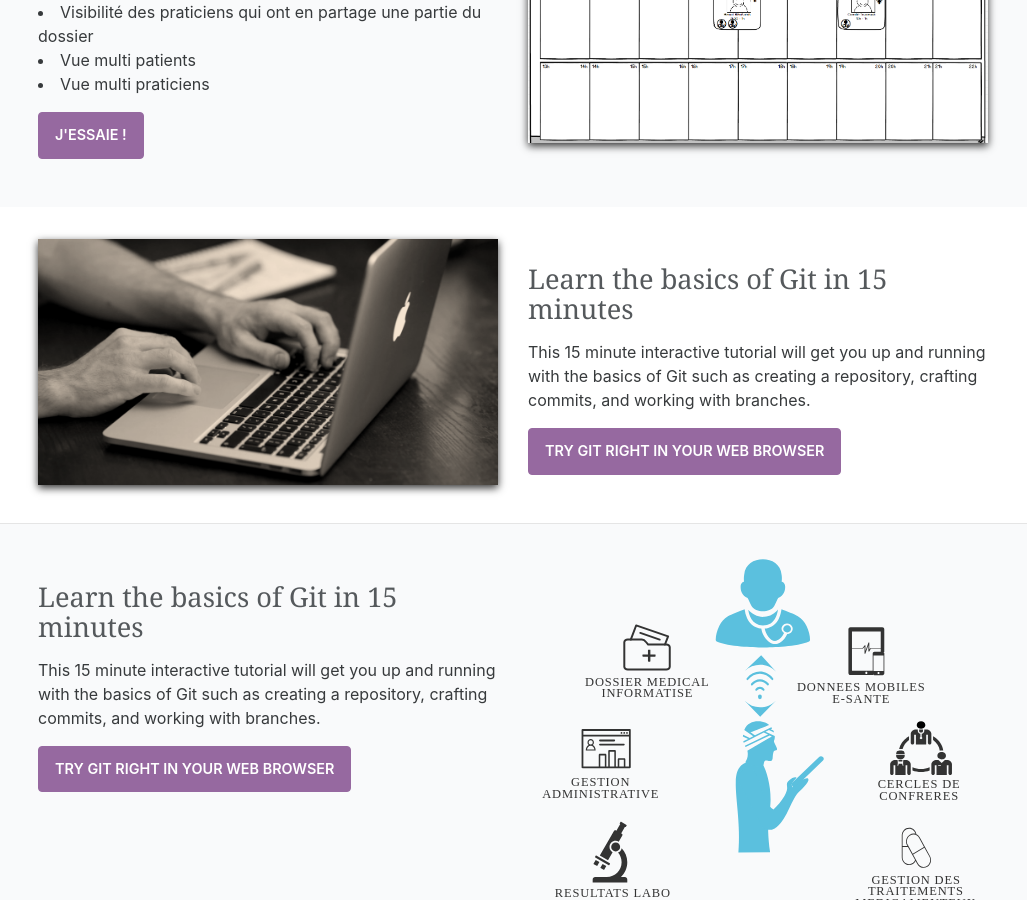
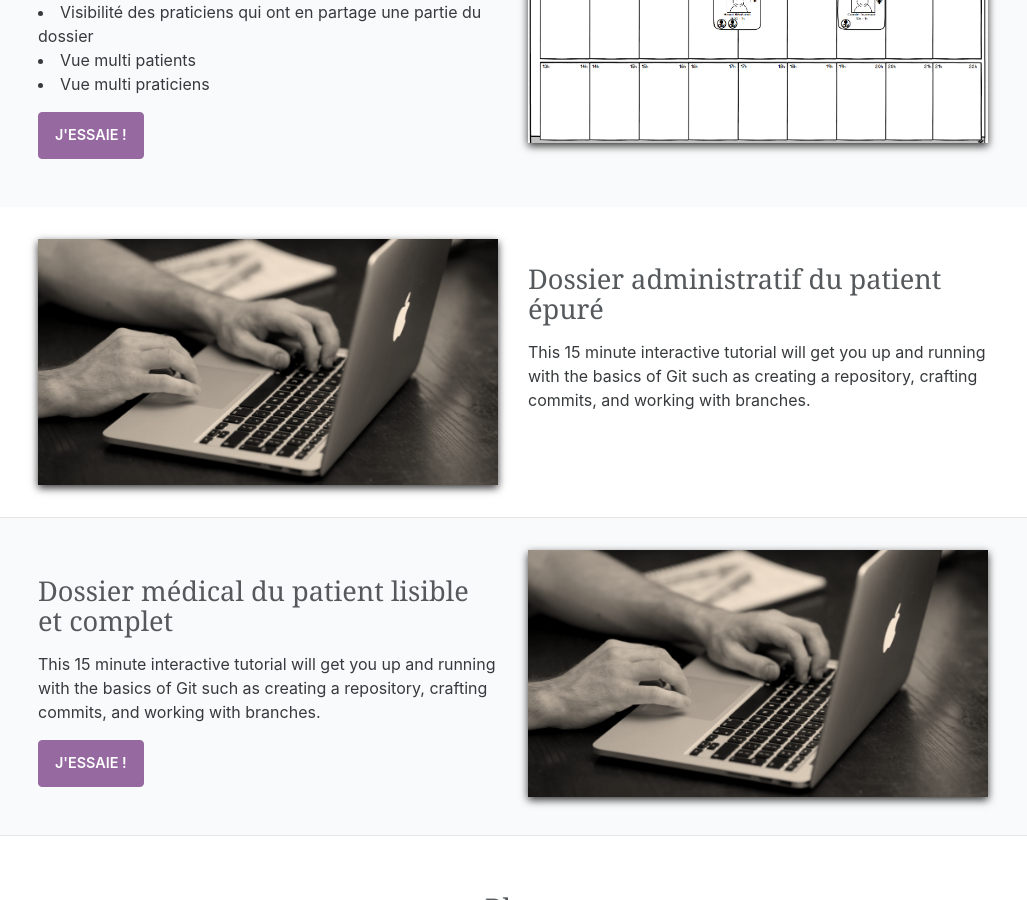
Before and after one commit to medusal/medusal.github.io, a Jekyll site: the page built from _pages/home.html, in a window 1280 px wide and 900 px high, scrolled down 1803 px. Shown: the whole window, without its empty margins (127-1154 px from the left). Built offline with Jekyll 4.4.1, drawn with Linux system fonts in a browser that asks for light colours.

Commit message:
Update from Forestry.io - _pages/home.html

```diff
--- a/_pages/home.html
+++ b/_pages/home.html
@@ -114,13 +114,8 @@ permalink: "/"
           <img src="/css/img/home/hands.png" class="w-100 screenshot">
         </div>
         <div class="col-xs-12 col-md-6">
-          <h2>Learn the basics of Git in 15 minutes</h2>
+          <h2>Dossier administratif du patient épuré</h2>
           <p>This 15 minute interactive tutorial will get you up and running with the basics of Git such as creating a repository, crafting commits, and working with branches.</p>
-          <p>
-            <a href="/about" class="btn btn-primary">
-              Try Git right in your web browser
-            </a>
-          </p>
         </div>
       </div>
     </div>
@@ -130,16 +125,16 @@ permalink: "/"
     <div class="container-fluid">
       <div class="row">
         <div class="col-xs-12 col-md-6">
-          <h2>Learn the basics of Git in 15 minutes</h2>
+          <h2>Dossier médical du patient lisible et complet</h2>
           <p>This 15 minute interactive tutorial will get you up and running with the basics of Git such as creating a repository, crafting commits, and working with branches.</p>
           <p>
-            <a href="/about" class="btn btn-primary">
-              Try Git right in your web browser
+            <a href="https://app.medusal.com/login" class="btn btn-primary">
+              J'essaie !
             </a>
           </p>
         </div>
         <div class="col-xs-12 col-md-6">
-          <img src="{{ site.baseurl }}/css/img/home/central-medusal-fr-transp.svg" class="w-100">
+          <img src="/css/img/home/hands.png" class="w-100 screenshot">
         </div>
       </div>
     </div>
```
